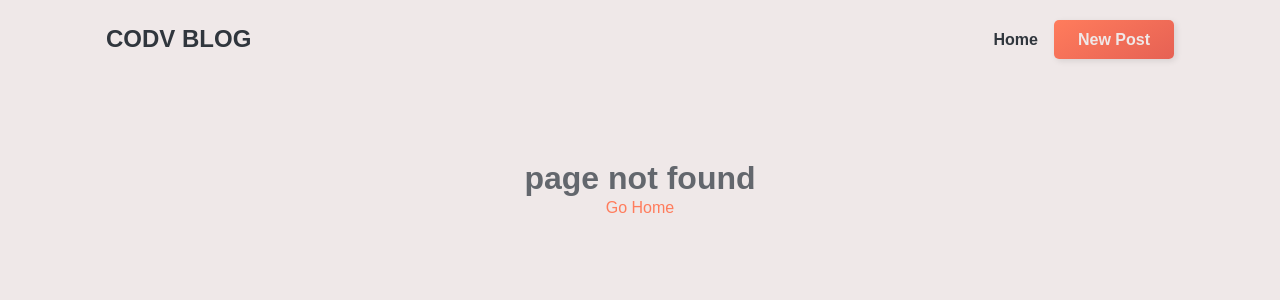
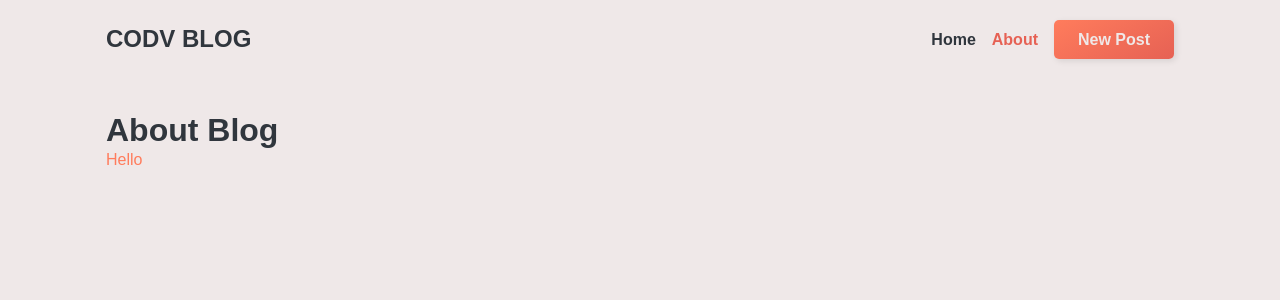
Before and after one commit to HossamMarey/react-youtube-tut, a React (Create React App) app: page /about in a window 1280 px wide. Before the commit this address had no page. Shown: the top 300 px of the page. Built offline with nearby package versions, Linux system fonts and the light colour scheme.

Commit message:
init rrv5

```diff
--- a/src/App.js
+++ b/src/App.js
@@ -1,4 +1,9 @@
-import { BrowserRouter as Router, Switch, Route } from "react-router-dom";
+import {
+  BrowserRouter as Router,
+  Switch,
+  Route,
+  Redirect,
+} from "react-router-dom";
 
 import Header from "./components/Header";
 import Footer from "./components/Footer";
@@ -6,6 +11,7 @@ import Home from "./components/Home";
 import Error from "./components/Error";
 import PostDetails from "./components/posts/PostDetails";
 import CreatePost from "./components/posts/CreatePost";
+import About from "./components/About";
 
 function App() {
   return (
@@ -15,6 +21,12 @@ function App() {
         <main className="container">
           <Switch>
             <Route path="/" exact component={Home} />
+            <Route path="/about">
+              <About />
+            </Route>
+            <Route path="/hi">
+              <Redirect to="/about" />
+            </Route>
             <Route path="/post/:id" component={PostDetails} />
             <Route path="/create" component={CreatePost} />
             <Route path="*" component={Error} />
--- /dev/null
+++ b/src/components/About.js
@@ -0,0 +1,20 @@
+import React from "react";
+import { Link, Route } from "react-router-dom";
+
+const About = () => {
+  return (
+    <div>
+      <h1>About Blog </h1>
+      <Link to="/about/hello"> Hello </Link>
+
+      <Route path="/about/hello">
+        <div>
+          <br /> <br /> <hr /> <br />
+          <p>Hellooooooooo</p>
+        </div>
+      </Route>
+    </div>
+  );
+};
+
+export default About;
--- a/src/components/Header.js
+++ b/src/components/Header.js
@@ -1,11 +1,16 @@
-import { Link } from "react-router-dom";
+import { Link, NavLink } from "react-router-dom";
 const Header = () => {
   return (
     <header className="container">
       <nav className="navbar ">
         <h1>Codv Blog</h1>
         <div className="links">
-          <Link to="/"> Home </Link>
+          <NavLink activeClassName="active" exact to="/">
+            Home
+          </NavLink>
+          <NavLink activeClassName="active" to="/about">
+            About
+          </NavLink>
           <Link to="/create" className="btn">
             New Post
           </Link>
--- a/src/components/posts/PostDetails.js
+++ b/src/components/posts/PostDetails.js
@@ -1,11 +1,17 @@
 import useFetch from "../../useFetch";
+import { useParams } from "react-router-dom";
+import { useHistory } from "react-router-dom";
 
 const PostDetails = (props) => {
-  console.log(props.match.params.id);
+  const params = useParams();
+  const history = useHistory();
+  console.log({ props, params, history });
 
-  let { data: post, isloading, errMsg } = useFetch(
-    `http://localhost:4000/posts/${props.match.params.id}`
-  );
+  let {
+    data: post,
+    isloading,
+    errMsg,
+  } = useFetch(`http://localhost:4000/posts/${props.match.params.id}`);
 
   const handleDelete = () => {
     fetch(`http://localhost:4000/posts/${props.match.params.id}`, {
--- a/src/index.css
+++ b/src/index.css
@@ -227,3 +227,7 @@ footer * {
   padding: 0.25rem 0.75rem;
   font-weight: bold;
 }
+
+.navbar .active {
+  color: var(--color-primary-dark);
+}
```
Also changed, not shown: 1 other file (tests, documents, lock files or other folders).
